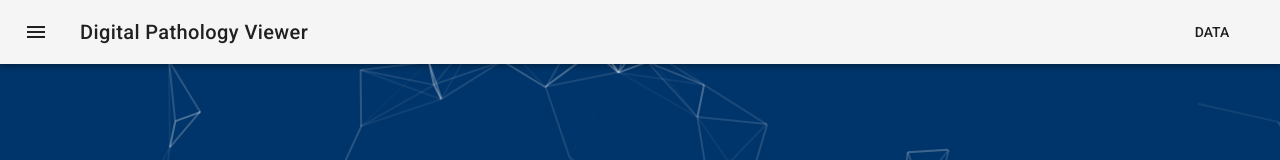
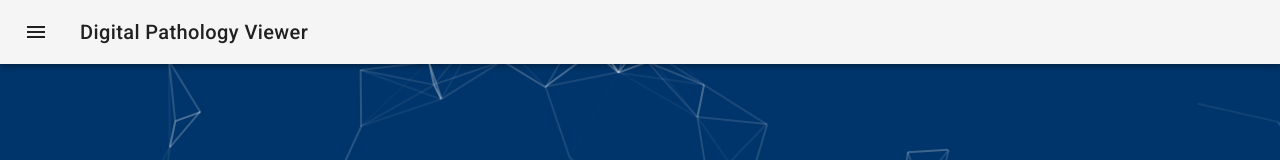
Before and after one commit to rminami/JHProject-FE, a Vue app: page /login in a window 1280 px wide. Shown: the top 160 px of the page. Built offline with nearby package versions, Linux system fonts and the light colour scheme.

Commit message:
Removed project name from navbar

```diff
--- a/src/App.vue
+++ b/src/App.vue
@@ -41,14 +41,6 @@
       </v-toolbar-title>
       <v-spacer></v-spacer>
       <v-toolbar-items>
-        <v-menu transition="slide-y-transition" bottom offset-y>
-          <v-btn flat slot="activator">{{ currentProject }}</v-btn>
-          <v-list>
-            <v-list-tile v-for="project in projects" :key="project" @click="changeProject(project)">
-              <v-list-tile-title>{{ project }}</v-list-tile-title>
-            </v-list-tile>
-          </v-list>
-        </v-menu>
       </v-toolbar-items>
     </v-toolbar>
     <v-content >
```
